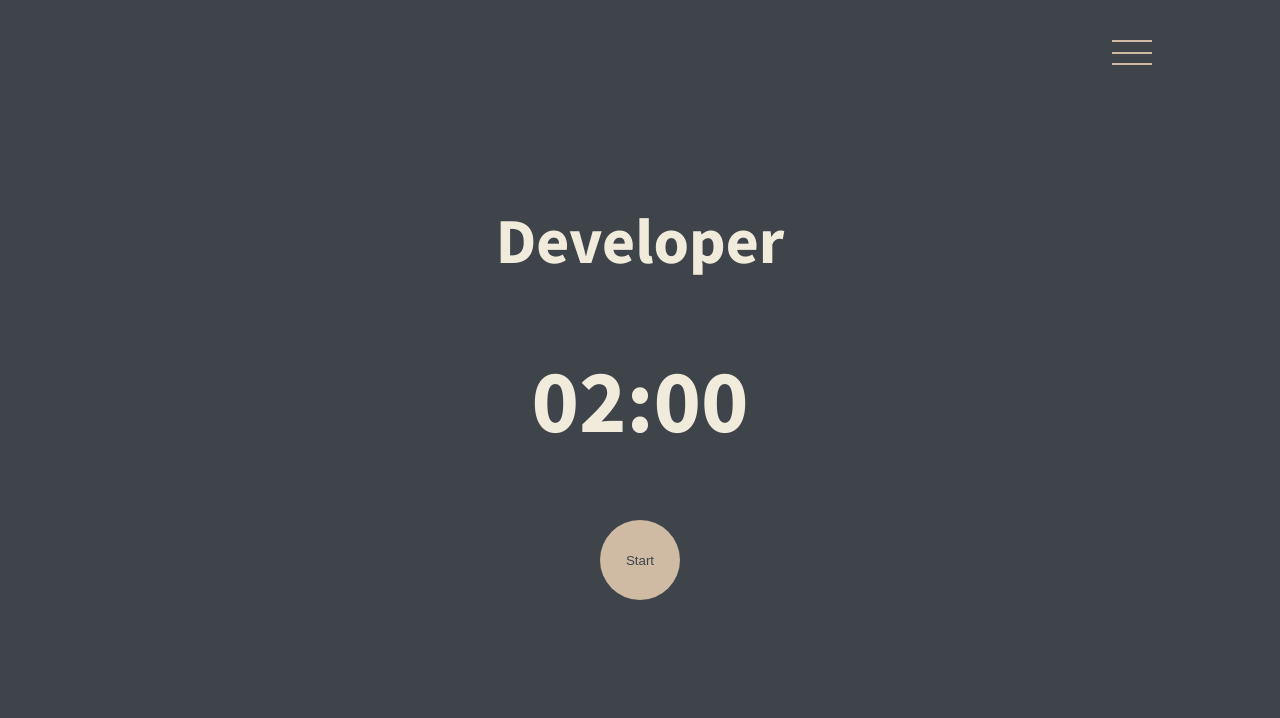
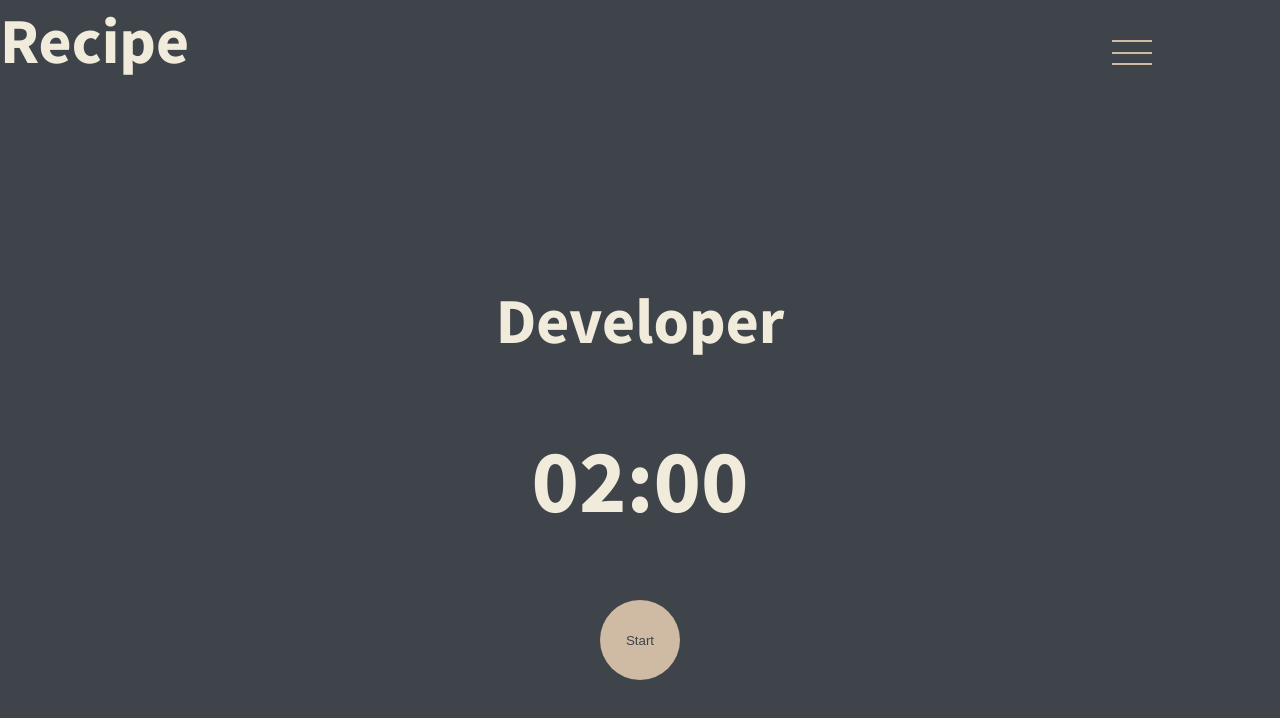
Before and after one commit to stevedylandev/devtimer, a React (Create React App) app: page / in a window 1280 px wide. Shown: the top 718 px of the page. Built offline with nearby package versions, Linux system fonts and the light colour scheme.

Commit message:
added recipe page

```diff
--- a/src/App.js
+++ b/src/App.js
@@ -1,6 +1,11 @@
 import React, { useState } from "react";
+// styles
 import GlobalStyles from "./components/GlobalStyles.js";
+// Pages
 import TimerPage from "./pages/TimerPage.js";
+import RecipePage from "./pages/RecipePage.js";
+// components
+import Burger from "./components/Burger.js";
 
 function App() {
 
@@ -10,6 +15,8 @@ function App() {
   return (
     <div className="App">
       <GlobalStyles />
+      <Burger />
+      <RecipePage />
       <TimerPage inputSeconds={inputSeconds} setInputSeconds={setInputSeconds} pause={pause} setPause={setPause} />
     </div>
   );
--- a/src/components/Timer.js
+++ b/src/components/Timer.js
@@ -1,6 +1,5 @@
 import React, { useState, useEffect, useRef } from "react";
 import styled from "styled-components";
-import Burger from "./Burger.js";
 
 const Timer = ({ inputSeconds, setInputSeconds, pause, setPause }) => {
   let intervalRef = useRef();
@@ -38,7 +37,6 @@ const Timer = ({ inputSeconds, setInputSeconds, pause, setPause }) => {
 
   return (
     <>
-      <Burger />
       <ClockContainer>
         <Clock>
           <h1>Developer</h1>
--- /dev/null
+++ b/src/pages/RecipePage.js
@@ -0,0 +1,11 @@
+import React from "react";
+
+const RecipePage = () => {
+  return (
+    <div>
+      <h1>Recipe</h1>
+    </div>
+  )
+}
+
+export default RecipePage;
```
Also changed, not shown: src/pages/Recipe.js (deleted).
